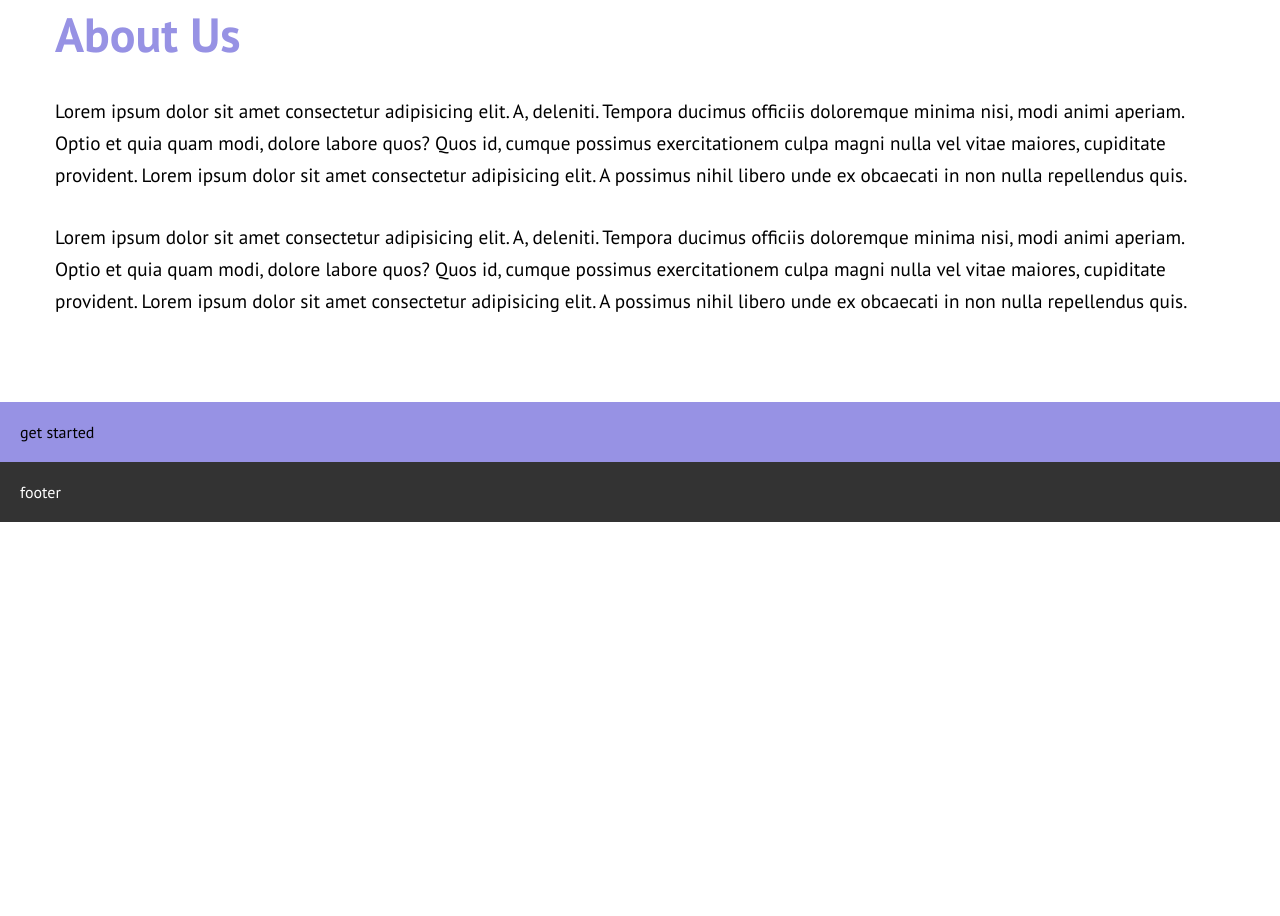
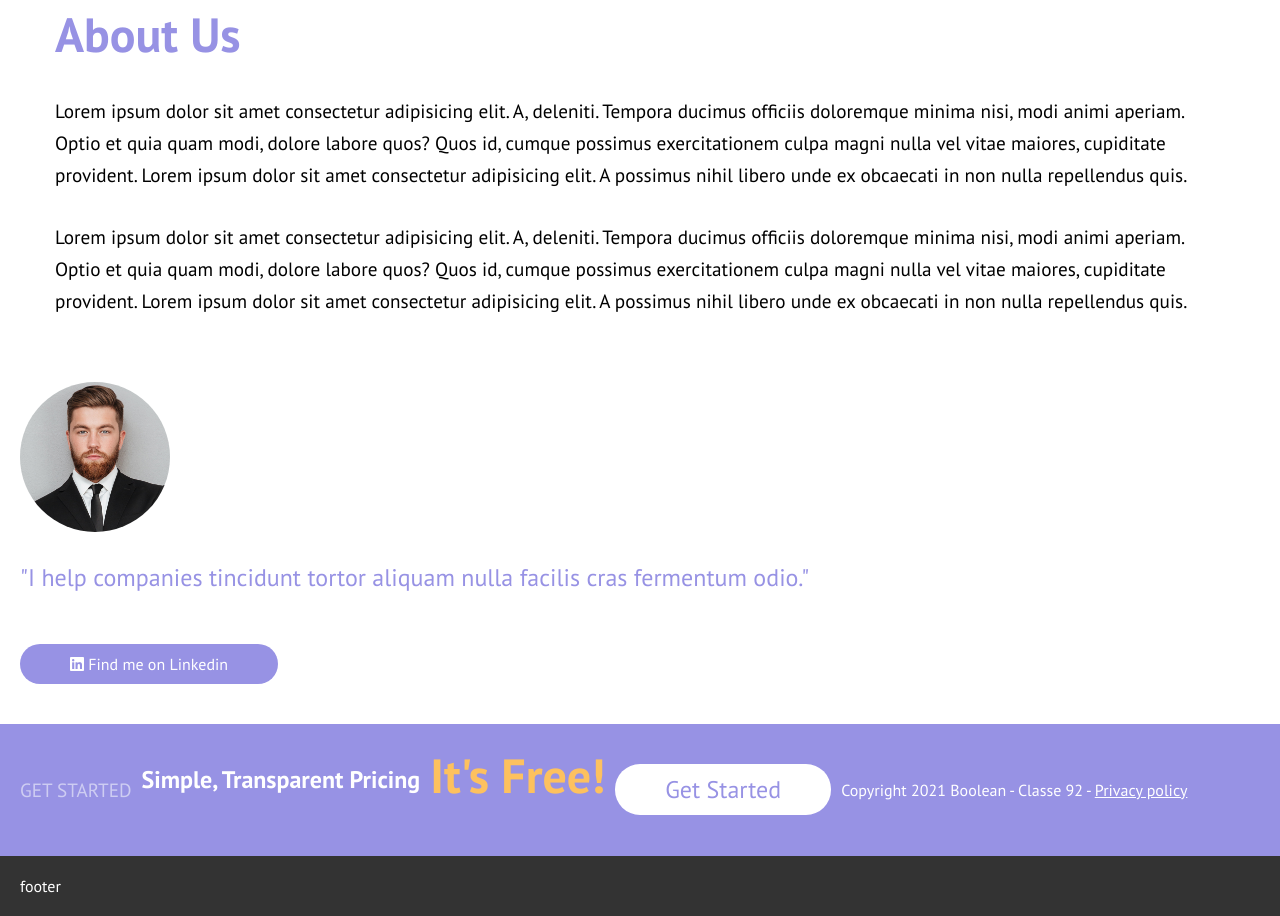
Before and after one commit to AlessandroPagliuca/htmlcss-responsive-layout, a plain HTML site: page index.html in a window 1280 px wide. Shown: the part 8274-9190 px from the top of the page. Before the commit the page ends 8796 px from the top, so only its background shows below. Drawn offline with Linux system fonts and the light colour scheme.

Commit message:
Completed section call-to-action

```diff
--- a/css/style.css
+++ b/css/style.css
@@ -13,6 +13,7 @@
     --title-free:#fdc15f;
     --bg-footer:#333333;
     --color-text-dark:#000000;
+    --light-purple:#cecdf2;
 }
 html{
     scroll-behavior: smooth;
@@ -213,7 +214,44 @@ main{
 #about-us h2, p{
     padding-bottom: 30px;
 }
-/*about us*/
+.text-purple{
+    font-size: 1.5rem;
+    color: var(--primary-color);
+}
+/*/about us*/
+
+/*call to action*/
+#call-to-action .upper{
+    padding-top: 30px;
+ text-transform: uppercase;
+ color: var(--light-purple);
+
+}
+#call-to-action h3{
+    padding: 0 0 20px 0;
+    color: var(--secondary-color);
+
+}
+.call-started{
+    background-color: var(--secondary-color);
+    color: var(--primary-color);
+    font-size: 1.5rem;
+    display: inline-block;
+}
+
+.free{
+    font-weight: 700;
+    font-size: 3rem;
+    color: var(--title-free);
+}
+.privacy {
+    color: var(--secondary-color);
+}
+.under-line{
+    text-decoration: underline;
+}
+
+/*/call to action*/
 
 /*/main*/
 
--- a/index.html
+++ b/index.html
@@ -234,15 +234,35 @@
                     <h2>About Us</h2>
                     <p>Lorem ipsum dolor sit amet consectetur adipisicing elit. A, deleniti. Tempora ducimus officiis doloremque minima nisi, modi animi aperiam. Optio et quia quam modi, dolore labore quos? Quos id, cumque possimus exercitationem culpa magni nulla vel vitae maiores, cupiditate provident. Lorem ipsum dolor sit amet consectetur adipisicing elit. A possimus nihil libero unde ex obcaecati in non nulla repellendus quis.</p>
                     <p>Lorem ipsum dolor sit amet consectetur adipisicing elit. A, deleniti. Tempora ducimus officiis doloremque minima nisi, modi animi aperiam. Optio et quia quam modi, dolore labore quos? Quos id, cumque possimus exercitationem culpa magni nulla vel vitae maiores, cupiditate provident. Lorem ipsum dolor sit amet consectetur adipisicing elit. A possimus nihil libero unde ex obcaecati in non nulla repellendus quis.</p>
-
+                </div>
+                <div class="test-1">
+                    <img src="./img/about.jpg" alt="">
+                    <p class="text-purple">
+                        "I help companies tincidunt tortor aliquam nulla facilis
+                        cras fermentum odio."
+                    </p>
+                    <a href="#" class="btn features">
+                        <i class="fa-brands fa-linkedin"></i>
+                        <span>Find me on Linkedin</span>
+                    </a>
                 </div>
 
             </div>
         </section>
 
         <section class="even" id="call-to-action">
-            <div class="container">
-                get started
+            <div class="container d-flex">
+                <p class="upper">Get started</p>
+                <h3>Simple, Transparent Pricing</h3>
+                <p class="free">It's Free!</p>
+                <a href="#" class="btn call-started">
+                    <span>Get Started</span>
+                </a>
+                <div class=" ">
+                    <span class="privacy">Copyright 2021 Boolean - Classe 92 -</span>
+                    <a href="#" class="privacy under-line">Privacy policy</a>
+                </div>
+
             </div>
         </section>
 
```
